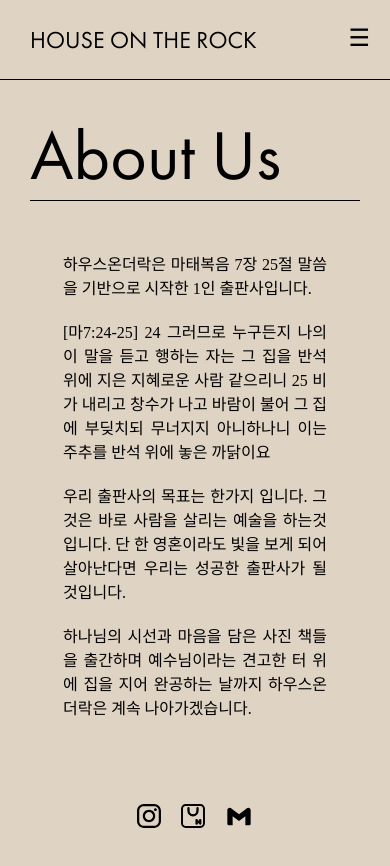
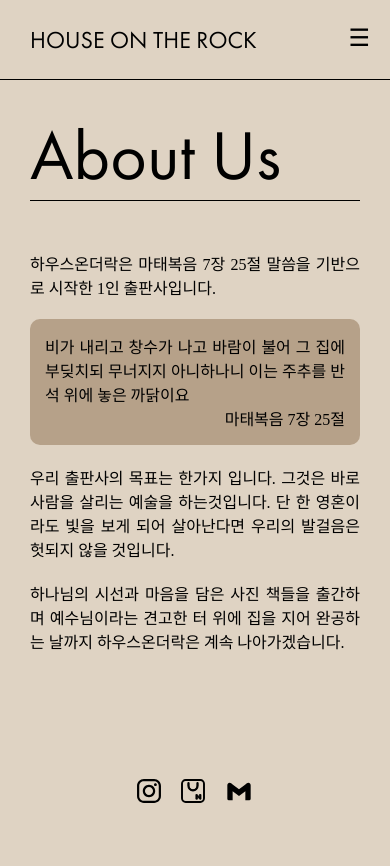
Before and after one commit to modelcycles/houseontherock_web, a Next.js app: page /about in a window 390 px wide. Shown: the top 866 px of the page. After the commit the page ends 844 px from the top, so only its background shows below. Built offline with nearby package versions, Linux system fonts and the light colour scheme; a web font is replaced by a local one.

Commit message:
Feat: About us pc and mobile view

```diff
--- a/src/app/about/AboutUs.tsx
+++ b/src/app/about/AboutUs.tsx
@@ -1,6 +1,15 @@
+import { useEffect, useState } from "react";
 import { HouseBody } from "../_components/HouseBody";
+import { useMedia } from "../_components/MediaQueryContext";
 
 export function AboutUs() {
+  const [isClient, setIsClient] = useState(false);
+  useEffect(() => {
+    setIsClient(true);
+  }, []);
+
+  const { isDesktop, isTablet } = useMedia();
+  if (!isClient) return null;
   return (
     <HouseBody align="center">
       <div
@@ -25,15 +34,18 @@ export function AboutUs() {
         </p>
         <div
           style={{
+            width: "100%",
+            height: "100%",
             display: "flex",
-            flexDirection: "column",
-            justifyContent: "center",
-            alignItems: "center",
+            flexDirection: "row",
+            justifyContent: isDesktop || isTablet ? "left" : "center",
+            alignContent: "center",
+            // background: "white",
           }}
         >
           <div
             className="main-text-korean"
-            style={{ width: "80%", maxWidth: "768px", textAlign: "justify" }}
+            style={{ maxWidth: "430px", textAlign: "justify" }}
           >
             <p
               style={{
@@ -44,16 +56,25 @@ export function AboutUs() {
               하우스온더락은 마태복음 7장 25절 말씀을 기반으로 시작한 1인
               출판사입니다.
             </p>
-            <p style={{ marginBottom: 20 }}>
-              [마7:24-25] 24 그러므로 누구든지 나의 이 말을 듣고 행하는 자는 그
-              집을 반석 위에 지은 지혜로운 사람 같으리니 25 비가 내리고 창수가
-              나고 바람이 불어 그 집에 부딪치되 무너지지 아니하나니 이는 주추를
-              반석 위에 놓은 까닭이요
-            </p>
+            <div
+              style={{
+                width: "100%",
+                background: "#b6a189",
+                padding: 15,
+                marginBottom: 20,
+                borderRadius: 10,
+              }}
+            >
+              <p style={{ color: "black" }}>
+                비가 내리고 창수가 나고 바람이 불어 그 집에 부딪치되 무너지지
+                아니하나니 이는 주추를 반석 위에 놓은 까닭이요
+              </p>
+              <p style={{ textAlign: "right" }}>마태복음 7장 25절</p>
+            </div>
             <p style={{ marginBottom: 20 }}>
               우리 출판사의 목표는 한가지 입니다. 그것은 바로 사람을 살리는
               예술을 하는것입니다. 단 한 영혼이라도 빛을 보게 되어 살아난다면
-              우리는 성공한 출판사가 될것입니다.
+              우리의 발걸음은 헛되지 않을 것입니다.
             </p>
             <p style={{ marginBottom: 20 }}>
               하나님의 시선과 마음을 담은 사진 책들을 출간하며 예수님이라는
@@ -61,6 +82,10 @@ export function AboutUs() {
               나아가겠습니다.
             </p>
           </div>
+          {/* <img
+            style={{ width: "50%", maxWidth: "700px", padding: 30 }}
+            src="/about_us.jpg"
+          ></img> */}
         </div>
       </div>
     </HouseBody>
--- a/src/app/about/page.tsx
+++ b/src/app/about/page.tsx
@@ -1,3 +1,4 @@
+"use client";
 import { AboutUs } from "./AboutUs";
 
 export default function BodyWrapAboutUs() {
```
